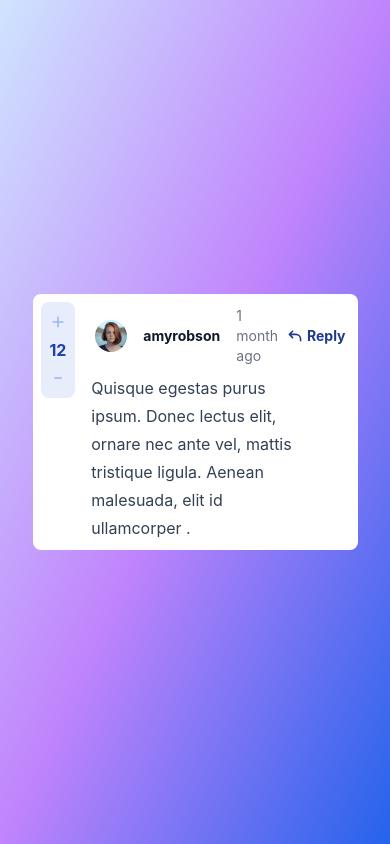
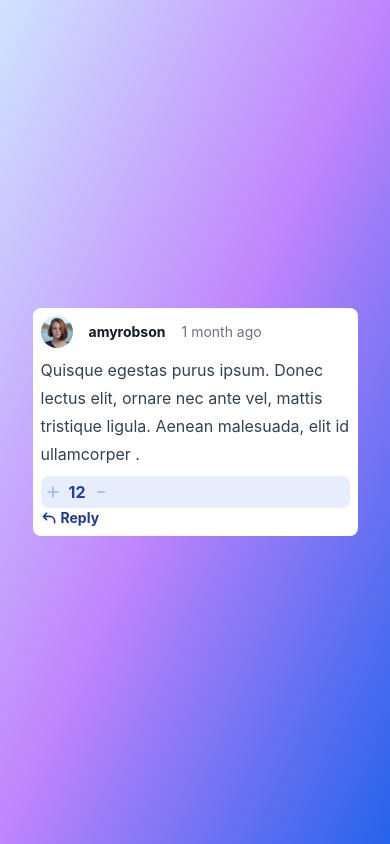
Before and after one commit to tolu-c/congenial-palm-tree, a React (Create React App) app: page /comments in a window 390 px wide. Built offline with nearby package versions, Linux system fonts and the light colour scheme.

Commit message:
adjusting to mobile

```diff
--- /dev/null
+++ b/src/components/interative-component/Body.js
@@ -0,0 +1,11 @@
+import MainBody from './MainBody'
+
+function Body() {
+  return (
+    <div className='w-full'>
+      <MainBody />
+    </div>
+  )
+}
+
+export default Body
--- a/src/components/interative-component/CommentBox.js
+++ b/src/components/interative-component/CommentBox.js
@@ -1,11 +1,17 @@
-import CommentBoxSide from './CommentBoxSide'
-import CommentBoxMain from "./CommentBoxMain";
+// import CommentBoxSide from './CommentBoxSide'
+// import CommentBoxMain from "./CommentBoxMain";
+import Header from './Header';
+import Body from "./Body";
+import Footer from './Footer';
 
 function CommentBox() {
   return (
-    <div className='w-5/6 md:max-w-xl mx-auto p-2 flex gap-4 bg-white rounded-lg'>
-      <CommentBoxSide />
-      <CommentBoxMain />
+    <div className='w-5/6 md:max-w-xl mx-auto p-2 flex flex-col md:flex-row gap-2 bg-white rounded-lg'>
+      {/* <CommentBoxSide />
+      <CommentBoxMain /> */}
+      <Header />
+      <Body />
+      <Footer />
     </div>
   );
 }
--- a/src/components/interative-component/CommentBoxSide.js
+++ b/src/components/interative-component/CommentBoxSide.js
@@ -13,7 +13,7 @@ export default function CommentBoxSide() {
   }
 
   return (
-    <div className="flex flex-col gap-2 items-center justify-center h-24 text-blue-600/40 bg-blue-700/10 rounded-lg w-10 p-1 py-2">
+    <div className="flex md:flex-col gap-2 items-center  text-blue-600/40 bg-blue-700/10 rounded-lg p-1 py-1 basis-8">
       <PlusIcon className="h-4 w-4 hover:text-blue-800" onClick={addCount} />
       <span className="text-base text-blue-800 font-bold">{count}</span>
       <MinusSmIcon className="h-4 w-4 hover:text-blue-800" onClick={minusCount} />
--- /dev/null
+++ b/src/components/interative-component/Footer.js
@@ -0,0 +1,13 @@
+import CommentBoxSide from './CommentBoxSide'
+import Reply from "./Reply";
+
+function Footer() {
+  return (
+    <div classname='flex w-full items-center justify-between'>
+      <CommentBoxSide />
+      <Reply />
+    </div>
+  )
+}
+
+export default Footer
--- /dev/null
+++ b/src/components/interative-component/Header.js
@@ -0,0 +1,11 @@
+import Info from './Info'
+
+function Header() {
+  return (
+    <div>
+      <Info />
+    </div>
+  )
+}
+
+export default Header
--- a/src/components/interative-component/MainBody.js
+++ b/src/components/interative-component/MainBody.js
@@ -1,6 +1,6 @@
 export default function MainBody() {
   return (
-    <article className="prose prose-slate prose-base w-5/6">
+    <article className="prose prose-slate prose-base w-full text-left">
       <p className="">
         Quisque egestas purus ipsum. Donec lectus elit, ornare nec ante vel,
         mattis tristique ligula. Aenean malesuada, elit id ullamcorper .
```
